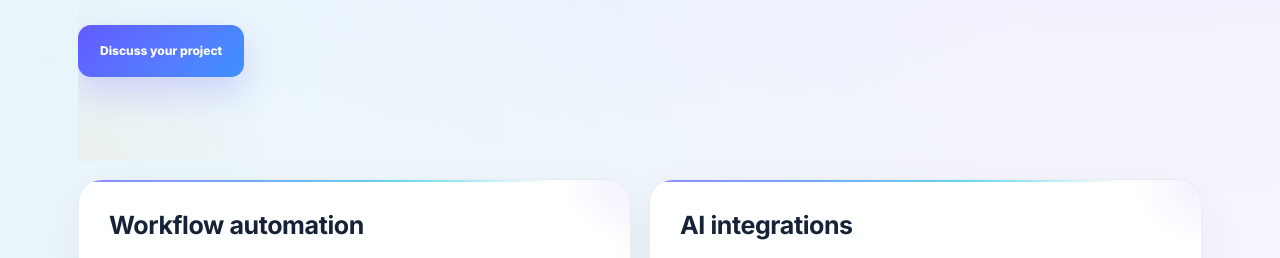
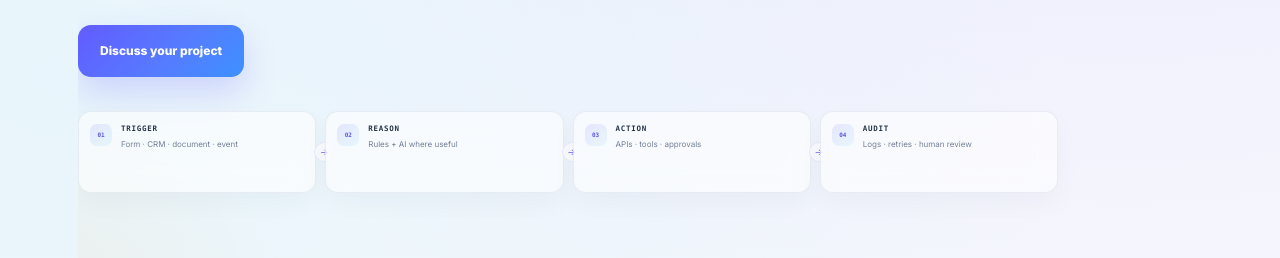
Before and after one commit to NadirAliOfficial/nextgentechdev-portal, a website: page ai-automation.html in a window 1280 px wide. Shown: the part 474-732 px from the top of the page. Drawn offline with Linux system fonts and the light colour scheme.

Commit message:
Add real system flows to core service pages

```diff
--- a/ai-automation.html
+++ b/ai-automation.html
@@ -16,14 +16,14 @@
 <link rel="preconnect" href="https://fonts.googleapis.com">
 <link rel="preconnect" href="https://fonts.gstatic.com" crossorigin>
 <link href="https://fonts.googleapis.com/css2?family=Inter:wght@400;500;600;700;800&display=swap" rel="stylesheet">
-<link rel="stylesheet" href="/service.css?v=8.4">
+<link rel="stylesheet" href="/service.css?v=8.5">
 <script type="application/ld+json">{"@context":"https://schema.org","@type":"Service","name":"AI Automation Development for Real Business Workflows","provider":{"@type":"ProfessionalService","name":"NextGen Tech Solutions","url":"https://nextgentechdev.com/"},"areaServed":"Worldwide","url":"https://nextgentechdev.com/ai-automation","description":"Custom AI automation for business workflows, APIs, CRM, messaging, document handling and repetitive operational tasks."}</script>
 </head>
 <body>
 <div class="wrap">
 <header class="top"><a class="brand" href="/"><img src="/brand-lockup.svg" alt="NextGen Tech Solutions" width="190" height="45"></a><a class="back" href="/#contact">Request a proposal →</a></header>
 <main>
-<section class="hero"><div class="eyebrow">Custom engineering service</div><h1>AI Automation Development for Real Business Workflows</h1><p class="lead">We design practical AI-assisted workflows that connect your existing tools, APIs and data instead of forcing your business into a generic template.</p><a class="cta" href="/#contact">Discuss your project</a></section>
+<section class="hero"><div class="eyebrow">Custom engineering service</div><h1>AI Automation Development for Real Business Workflows</h1><p class="lead">We design practical AI-assisted workflows that connect your existing tools, APIs and data instead of forcing your business into a generic template.</p><a class="cta" href="/#contact">Discuss your project</a><div class="service-flow" aria-label="Typical system flow"><div><b>01</b><span>TRIGGER</span><small>Form · CRM · document · event</small></div><div><b>02</b><span>REASON</span><small>Rules + AI where useful</small></div><div><b>03</b><span>ACTION</span><small>APIs · tools · approvals</small></div><div><b>04</b><span>AUDIT</span><small>Logs · retries · human review</small></div></div></section>
 <section class="grid"><article class="card"><h2>Workflow automation</h2><p>Automate repetitive operational steps with clear triggers, approvals and error handling.</p><ul><li>n8n and API-driven workflows</li><li>CRM and lead-routing automation</li><li>Document and data processing</li><li>Human approval checkpoints</li></ul></article><article class="card"><h2>AI integrations</h2><p>Connect LLMs and AI services to real tools with guardrails and measurable outcomes.</p><ul><li>Structured extraction and classification</li><li>Tool-calling workflows</li><li>Knowledge retrieval and RAG</li><li>Multi-provider model routing</li></ul></article><article class="card"><h2>Messaging automation</h2><p>Build automation around customer conversations without losing escalation paths.</p><ul><li>WhatsApp and Telegram workflows</li><li>Lead qualification</li><li>Booking and follow-up flows</li><li>Support triage</li></ul></article><article class="card"><h2>Production handover</h2><p>Projects are scoped around testable acceptance criteria and documented deployment.</p><ul><li>API documentation</li><li>Error and retry logic</li><li>Deployment guidance</li><li>Source-code handover terms in SOW</li></ul></article></section>
 <section class="section"><h2>Common questions</h2><div class="faq"><h3>Can you connect existing software?</h3><p class="muted">Yes. Projects can integrate CRMs, databases, webhooks and third-party APIs where access and provider terms allow.</p></div><div class="faq"><h3>Do I need to replace my current tools?</h3><p class="muted">Usually no. The first option is to automate around your existing stack when that is technically sensible.</p></div></section>
 <section class="section"><h2>Free planning resource</h2><div class="resource-links"><a class="resource-link" href="/ai-automation-roi-calculator"><strong>AI Automation ROI Calculator</strong><span>Estimate potential monthly time savings, labor value and rough payback.</span></a><a class="resource-link" href="/llm-agent-development"><strong>LLM & AI Agent Development</strong><span>Tool calling, RAG, evaluation and production deployment.</span></a></div></section>
--- a/service.css
+++ b/service.css
@@ -549,3 +549,87 @@ footer:before{
     font-size:25px;
   }
 }
+
+
+/* v8.5 service architecture flow */
+.service-flow{
+  display:grid;
+  grid-template-columns:repeat(4,minmax(0,1fr));
+  gap:9px;
+  max-width:980px;
+  margin-top:34px;
+}
+.service-flow>div{
+  position:relative;
+  min-width:0;
+  min-height:82px;
+  padding:12px 13px 12px 42px;
+  border:1px solid rgba(57,79,120,.085);
+  border-radius:13px;
+  background:rgba(255,255,255,.58);
+  box-shadow:0 10px 26px rgba(30,41,59,.035);
+  backdrop-filter:blur(12px);
+  -webkit-backdrop-filter:blur(12px);
+}
+.service-flow>div:not(:last-child)::after{
+  content:"→";
+  position:absolute;
+  z-index:2;
+  right:-9px;
+  top:50%;
+  transform:translate(50%,-50%);
+  width:18px;height:18px;
+  display:grid;
+  place-items:center;
+  border-radius:50%;
+  background:#f7f9fd;
+  border:1px solid rgba(99,91,255,.11);
+  color:#635bff;
+  font-size:9px;
+}
+.service-flow b{
+  position:absolute;
+  left:11px;
+  top:12px;
+  width:22px;height:22px;
+  display:grid;
+  place-items:center;
+  border-radius:7px;
+  background:linear-gradient(145deg,rgba(99,91,255,.13),rgba(32,199,233,.08));
+  color:#5d55df;
+  font:850 6px/1 ui-monospace,SFMono-Regular,Menlo,Consolas,monospace;
+}
+.service-flow span{
+  display:block;
+  color:#263449;
+  font:800 7.5px/1.2 ui-monospace,SFMono-Regular,Menlo,Consolas,monospace;
+  letter-spacing:.75px;
+}
+.service-flow small{
+  display:block;
+  margin-top:6px;
+  color:#738096;
+  font-size:8px;
+  line-height:1.4;
+}
+@media(max-width:720px){
+  .service-flow{
+    grid-template-columns:1fr 1fr;
+    gap:8px;
+    margin-top:28px;
+  }
+  .service-flow>div{
+    min-height:74px;
+    padding:11px 10px 11px 38px;
+  }
+  .service-flow>div:not(:last-child)::after{
+    display:none;
+  }
+  .service-flow b{
+    left:9px;
+    top:10px;
+    width:21px;height:21px;
+  }
+  .service-flow span{font-size:7px}
+  .service-flow small{font-size:7.4px}
+}
```
Also changed, not shown: ai-automation-roi-calculator.html (+1 -1 lines), llm-agent-development.html (+2 -2 lines), mt5-ea-requirements-generator.html (+1 -1 lines), mt5-position-size-calculator.html (+1 -1 lines), mt5-telegram-copy-trading-bot.html (+1 -1 lines), pine-script-to-mt5-automation.html (+1 -1 lines), privacy.html (+1 -1 lines), resources.html (+1 -1 lines), terms.html (+1 -1 lines), trading-bot-development.html (+2 -2 lines), web-app-development.html (+2 -2 lines), xauusd-trading-bot-development.html (+1 -1 lines).
